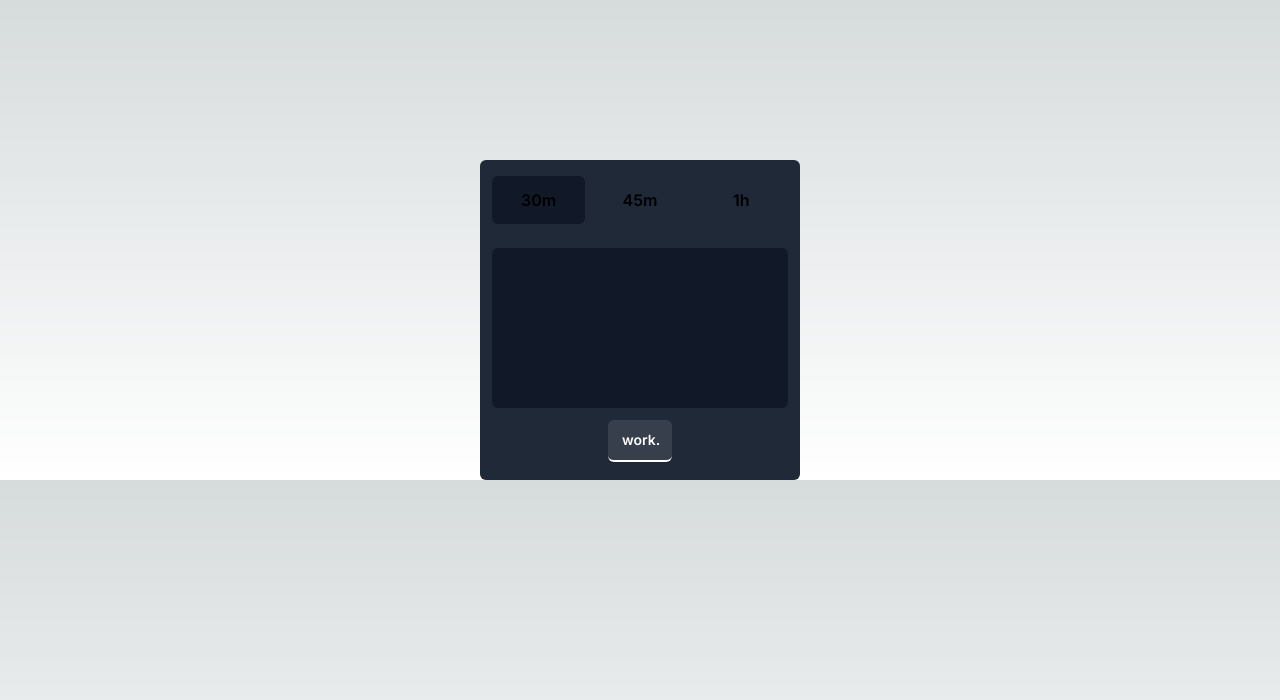
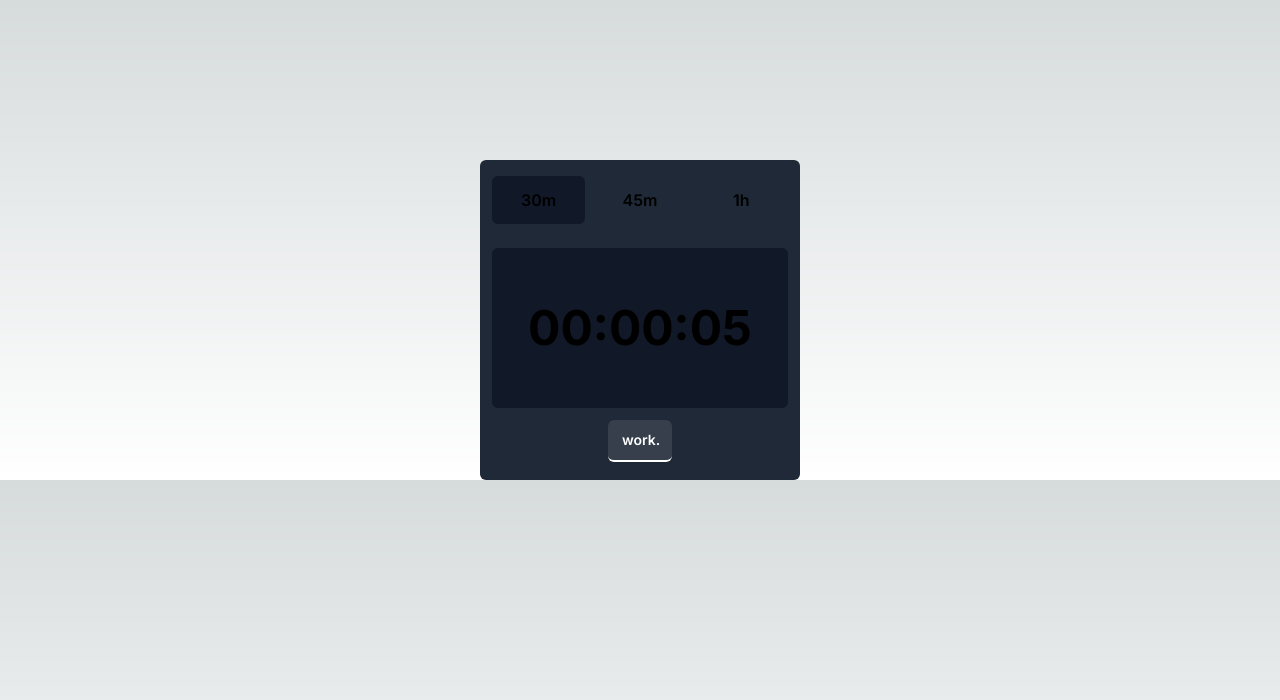
Before and after one commit to trevorwrightdev/deep-timer, a Next.js app: page / in a window 1280 px wide. Shown: the top 700 px of the page. Built offline with nearby package versions, Linux system fonts and the light colour scheme.

Commit message:
timer technically works

```diff
--- /dev/null
+++ b/app/components/TimeDisplay.tsx
@@ -0,0 +1,21 @@
+import React from 'react';
+
+type TimeDisplayProps = {
+    timeRemainingInSeconds: number
+};
+
+function secondsToHHMMSS(seconds: number) {
+    const hours = Math.floor(seconds / 3600)
+    const minutes = Math.floor((seconds - hours * 3600) / 60)
+    const secs = seconds - hours * 3600 - minutes * 60
+
+    return [hours, minutes, secs].map(v => (v < 10 ? '0' + v : v)).join(':')
+}
+
+const TimeDisplay:React.FC<TimeDisplayProps> = ({ timeRemainingInSeconds }) => {
+
+    return <div className='w-full h-40 bg-gray-900 rounded-md grid place-items-center font-bold text-[48px]'>
+        {secondsToHHMMSS(timeRemainingInSeconds)}
+    </div>
+}
+export default TimeDisplay;
--- a/app/components/Timer.tsx
+++ b/app/components/Timer.tsx
@@ -1,12 +1,58 @@
 'use client'
+import { get } from 'http'
+import TimeDisplay from './TimeDisplay'
 import TimerOptionButton from './TimerOptionButton'
 import TimerStartButton from './TimerStartButton'
-import { useState } from 'react'
+import { useEffect, useState } from 'react'
+
+function getOptionSeconds(option: number) {
+    if (option === 0) {
+        // return 30 * 60
+        return 5
+    } else if (option === 1) {
+        return 45 * 60
+    } else if (option === 2) {
+        return 60 * 60
+    }
+
+    return 0
+}
 
 const Timer: React.FC = () => {
 
     const [selectedOption, setSelectedOption] = useState<number>(0)
     const [timerOn, setTimerOn] = useState<boolean>(false)
+
+    // time remaining in seconds
+    const [timeRemainingInSeconds, setTimeRemainingInSeconds] = useState<number>(0)
+
+    useEffect(() => {
+        // if you change the selected option, set timerOn to false and reset the time remaining
+        setTimerOn(false)
+
+        setTimeRemainingInSeconds(getOptionSeconds(selectedOption))
+    }, [selectedOption])
+
+    useEffect(() => {
+        if (timerOn) {
+            // decrease the timer
+            const timer = setInterval(() => {
+                setTimeRemainingInSeconds(prev => {
+                    if (prev <= 1) {
+                        // Check if time reaches 0 or below
+                        clearInterval(timer) // Clear the timer if the condition is met
+                        setTimerOn(false)
+                        setTimeRemainingInSeconds(getOptionSeconds(selectedOption))
+                        return 0 // Return 0 to ensure time doesn't go negative
+                    }
+                    return prev - 1
+                })
+            }, 1000)
+
+            return () => clearInterval(timer)
+        }
+    }, [timerOn])
+
 
     return (
         <div className='w-80 h-80 bg-gray-800 rounded-md px-3 flex flex-col items-center py-4 gap-6 relative'>
@@ -30,7 +76,7 @@ const Timer: React.FC = () => {
                     1h
                 </TimerOptionButton>
             </div>
-            <div className='w-full h-40 bg-gray-900 rounded-md'></div>
+            <TimeDisplay timeRemainingInSeconds={timeRemainingInSeconds}/>
             <TimerStartButton
                 timerOn={timerOn}
                 onClick={() => setTimerOn(prev => !prev)}
```
